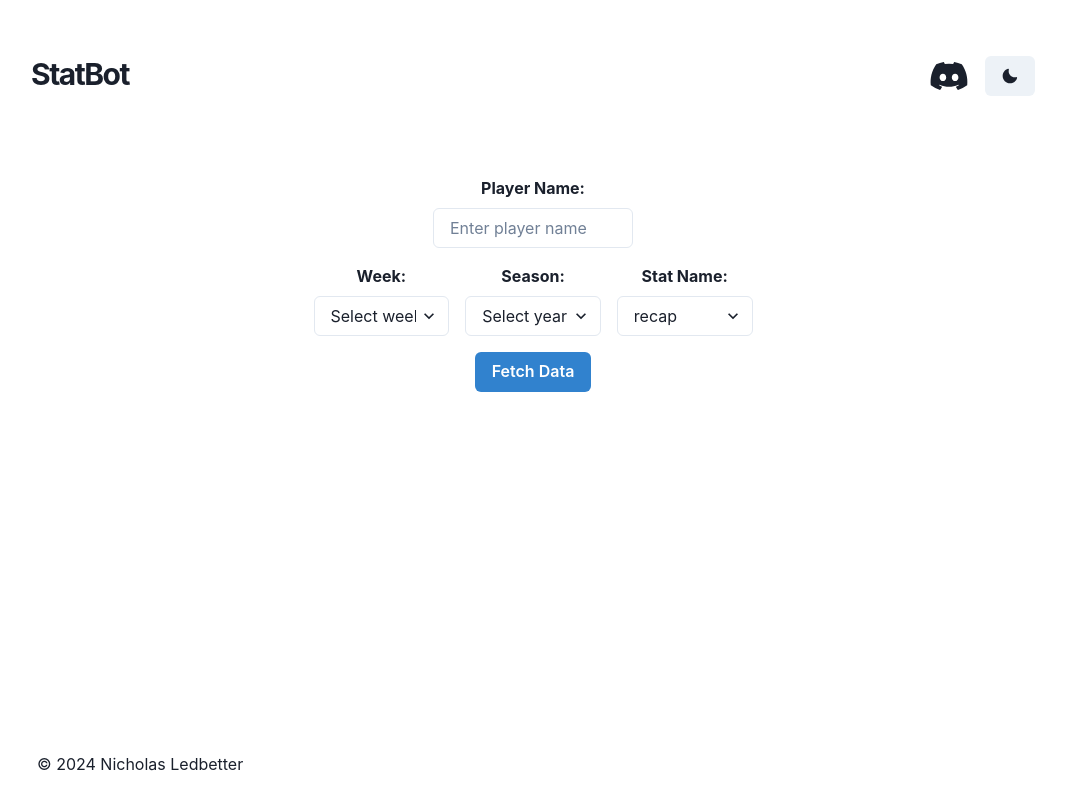
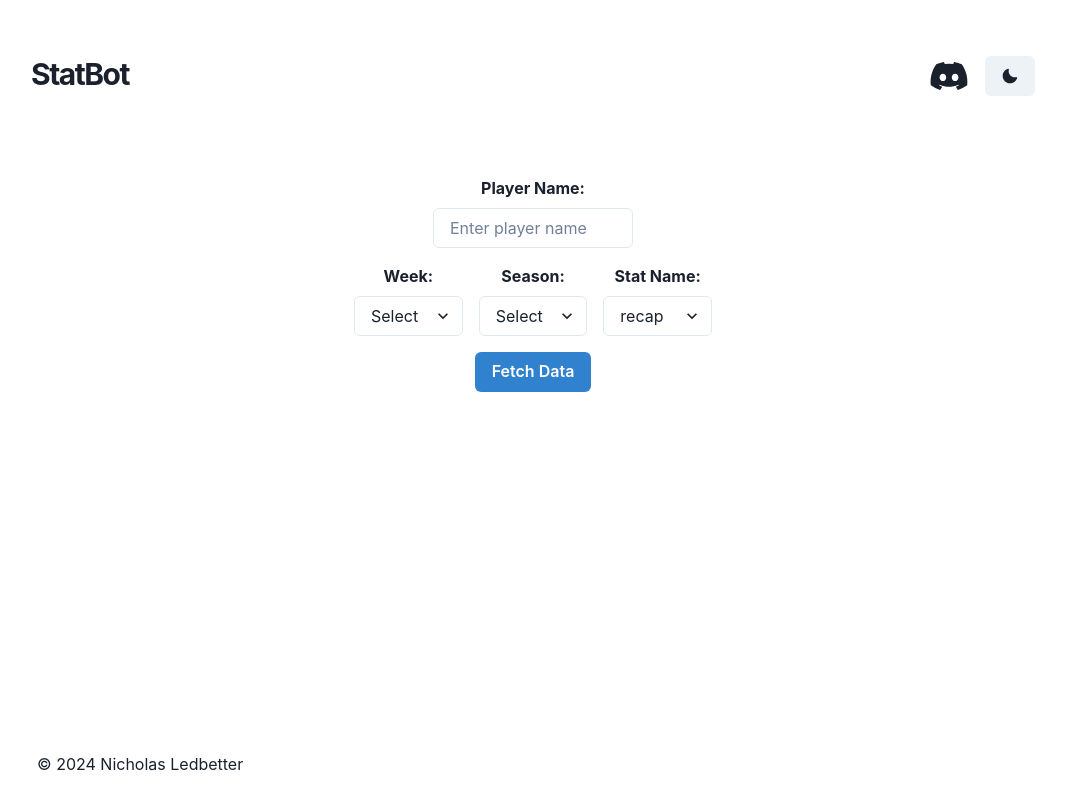
Before and after one commit to ledbetni/statBotWeb, a React (Vite) app in the folder vite-react-NFL/: page / in a window 1280 px wide. Shown: the top 810 px of the page, without its empty margins (107-1173 px from the left). Built offline with nearby package versions, Linux system fonts and the light colour scheme.

Commit message:
Fix dropdown placeholder

```diff
--- a/vite-react-NFL/src/components/playerDataEntry.tsx
+++ b/vite-react-NFL/src/components/playerDataEntry.tsx
@@ -177,7 +177,7 @@ const PlayerDataEntry: React.FC = () => {
             onChange={(e) => setWeek(e.target.value)}
           /> */}
           <Select
-            placeholder="Select week"
+            placeholder="Select"
             value={week}
             onChange={(e) => setWeek(e.target.value)}
           >
@@ -191,7 +191,7 @@ const PlayerDataEntry: React.FC = () => {
         <Box fontWeight={"bold"} flex="1">
           <Text mb={2}>Season:</Text>
           <Select
-            placeholder="Select year"
+            placeholder="Select"
             value={season}
             onChange={(e) => setSeason(e.target.value)}
           >
```
